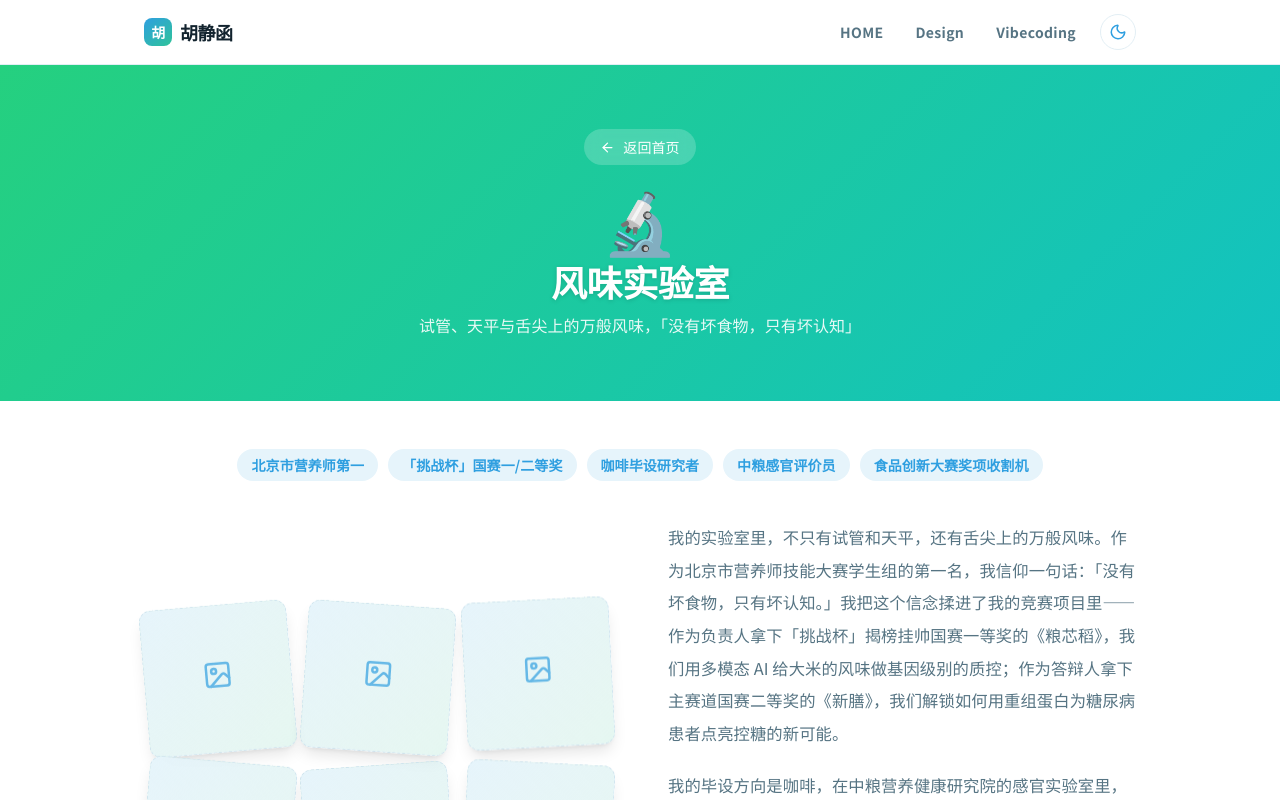
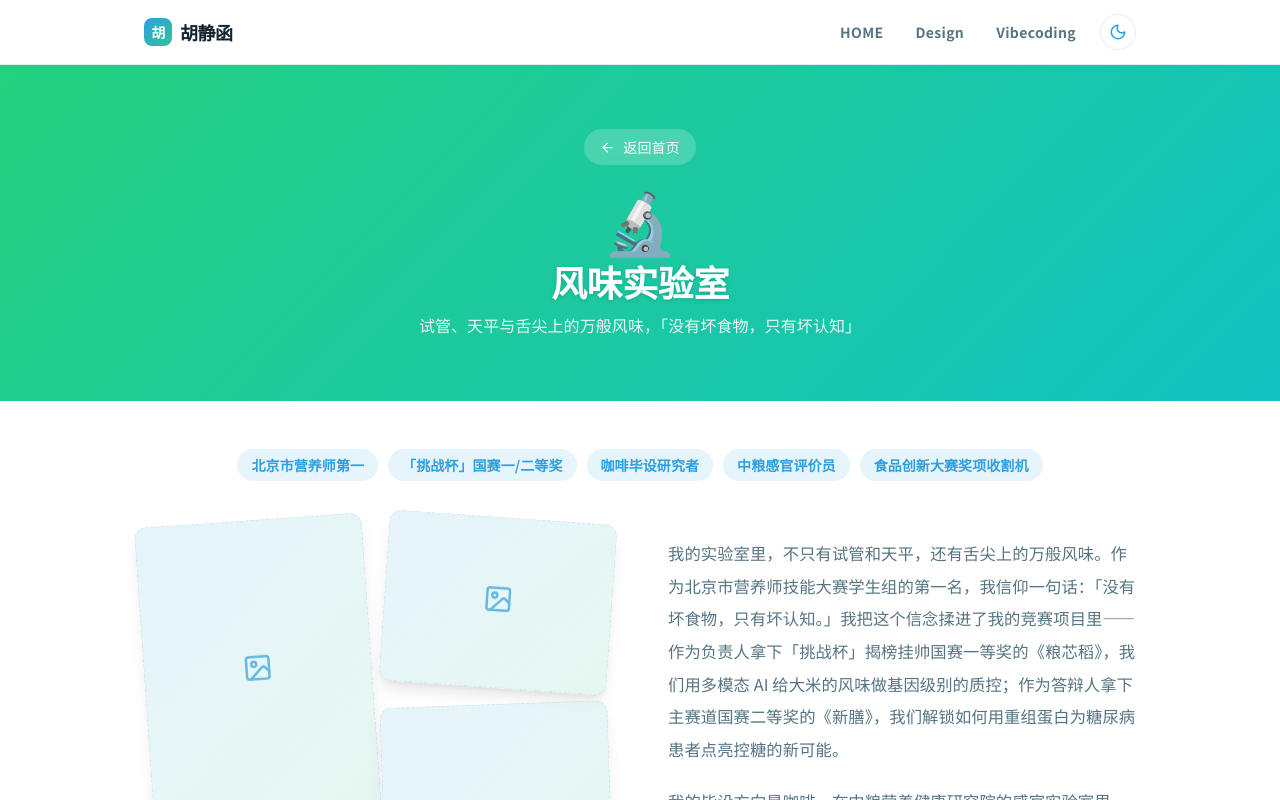
Before and after one commit to hu2976/vercel, a React (Vite) app: page /story/flavor-lab in a window 1280 px wide. Shown: the top 800 px of the page. Built offline with nearby package versions, Linux system fonts and the light colour scheme; a web font is replaced by a local one.

Commit message:
story: 图片改瀑布流拼贴墙（大小不一/错落旋转/漂浮/数量自适应），真实图片保留自然比例

```diff
--- a/src/components/ImageFrame.jsx
+++ b/src/components/ImageFrame.jsx
@@ -3,14 +3,15 @@ import { ImageIcon } from 'lucide-react'
 
 // 图片框：有图显示图片，无图或加载失败时显示优雅占位图。
 // props: src, alt, label(占位文案), className, imgClassName
-export default function ImageFrame({ src, alt = '', label = '照片待补充', className = '', imgClassName = '' }) {
+//        placeholderClassName —— 仅占位时额外附加（如固定宽高比），真实图片保留自然比例
+export default function ImageFrame({ src, alt = '', label = '照片待补充', className = '', imgClassName = '', placeholderClassName = '' }) {
   const [failed, setFailed] = useState(false)
   const showPlaceholder = !src || failed
 
   if (showPlaceholder) {
     return (
       <div
-        className={`relative flex flex-col items-center justify-center gap-2 overflow-hidden ${className}`}
+        className={`relative flex flex-col items-center justify-center gap-2 overflow-hidden ${className} ${placeholderClassName}`}
         style={{
           background:
             'linear-gradient(135deg, var(--accent-soft), color-mix(in srgb, var(--accent-2) 14%, transparent))',
--- a/src/pages/Story.jsx
+++ b/src/pages/Story.jsx
@@ -10,34 +10,30 @@ const bubbleGradients = {
   intern: ['#a24dff', '#e15bff'],
 }
 
-const rotSeq = [-5, 4, -3, 5, -4, 3, -6, 4, -4]
-
-// 取第 i 张配图（没有则占位）
+// 大小不一的宽高比 + 轻微旋转，营造错落灵动感
+const aspects = ['aspect-[3/4]', 'aspect-square', 'aspect-[4/5]', 'aspect-[4/3]', 'aspect-[5/6]', 'aspect-square', 'aspect-[3/4]', 'aspect-[5/4]']
+const rotSeq = [-4, 3, -3, 4, -2, 3, -5, 2, -3]
+const range = (a, b) => Array.from({ length: Math.max(0, b - a) }, (_, i) => a + i)
 const img = (story, i) => (story.gallery && story.gallery[i]) || null
 
-// 小图：外层漂浮（translateY），内层轻微旋转，互不冲突
-function Thumb({ src, i = 0, aspect = 'aspect-square' }) {
+// 瀑布流拼贴墙：数量自适应、尺寸错落、旋转+漂浮
+function Collage({ story, indices, className = '' }) {
   return (
-    <div className="floaty inline-block w-full" style={{ animationDuration: `${5.4 + (i % 4) * 0.5}s`, animationDelay: `${(i % 3) * 0.3}s` }}>
-      <div style={{ transform: `rotate(${rotSeq[i % rotSeq.length]}deg)` }}>
-        <ImageFrame
-          src={src}
-          label=""
-          className={`${aspect} w-full overflow-hidden rounded-xl shadow-lg`}
-          imgClassName="h-full w-full rounded-xl object-cover"
-        />
-      </div>
-    </div>
-  )
-}
-
-// 小图网格（默认渲染至少 6 张，gallery 更多则全展示）
-function PhotoGrid({ story, cols = 'grid-cols-2', min = 6, start = 0 }) {
-  const total = Math.max(min, (story.gallery?.length || 0) - start)
-  return (
-    <div className={`grid ${cols} gap-3`}>
-      {Array.from({ length: total }).map((_, k) => (
-        <Thumb key={k} src={img(story, start + k)} i={start + k} />
+    <div className={className} style={{ columnGap: '0.75rem' }}>
+      {indices.map((idx, k) => (
+        <div key={idx} className="mb-3 break-inside-avoid">
+          <div className="floaty" style={{ animationDuration: `${5.2 + (k % 4) * 0.6}s`, animationDelay: `${(k % 3) * 0.35}s` }}>
+            <div style={{ transform: `rotate(${rotSeq[k % rotSeq.length]}deg)` }}>
+              <ImageFrame
+                src={img(story, idx)}
+                label=""
+                className="block w-full overflow-hidden rounded-xl shadow-lg"
+                imgClassName="block h-auto w-full rounded-xl"
+                placeholderClassName={aspects[k % aspects.length]}
+              />
+            </div>
+          </div>
+        </div>
       ))}
     </div>
   )
@@ -53,48 +49,42 @@ function Paragraphs({ paragraphs, className = '' }) {
   )
 }
 
-/* 布局 A —— 聚光灯：文字居中，两侧各 3 张小图 */
+const galLen = (s) => s.gallery?.length || 0
+
+/* 布局 A —— 聚光灯：文字居中，拼贴图片分列两侧（四周环绕） */
 function LayoutCentered({ story }) {
+  const total = Math.max(8, galLen(story))
+  const h = Math.ceil(total / 2)
   return (
-    <>
-      <div className="grid gap-8 lg:grid-cols-[0.72fr_1.7fr_0.72fr] lg:items-center">
-        <div className="hidden flex-col gap-4 lg:flex">
-          {[0, 1, 2].map((i) => <Thumb key={i} src={img(story, i)} i={i} />)}
-        </div>
-        <Paragraphs paragraphs={story.paragraphs} className="mx-auto max-w-xl" />
-        <div className="hidden flex-col gap-4 lg:flex">
-          {[3, 4, 5].map((i) => <Thumb key={i} src={img(story, i)} i={i} />)}
-        </div>
-      </div>
-      <div className="mt-8 grid grid-cols-3 gap-3 lg:hidden">
-        {[0, 1, 2, 3, 4, 5].map((i) => <Thumb key={i} src={img(story, i)} i={i} />)}
-      </div>
-    </>
-  )
-}
-
-/* 布局 B/C —— 一侧整块文字，一侧 6+ 张小图网格 */
-function LayoutSide({ story, imagesLeft = false }) {
-  const text = <Paragraphs paragraphs={story.paragraphs} />
-  const grid = <PhotoGrid story={story} cols="grid-cols-3" min={6} />
-  return (
-    <div className="grid items-center gap-10 lg:grid-cols-2 lg:gap-14">
-      {imagesLeft ? <>{grid}{text}</> : <>{text}{grid}</>}
+    <div className="grid gap-6 lg:grid-cols-[0.85fr_1.55fr_0.85fr] lg:items-start">
+      <Collage story={story} indices={range(0, h)} className="columns-2 lg:columns-1" />
+      <Paragraphs paragraphs={story.paragraphs} className="mx-auto max-w-xl lg:pt-8" />
+      <Collage story={story} indices={range(h, total)} className="columns-2 lg:columns-1" />
     </div>
   )
 }
 
-/* 布局 D —— 职场练习生：文字整块居中，图片在上、下方 */
+/* 布局 B/C —— 一侧整块文字，一侧瀑布流拼贴 */
+function LayoutSide({ story, imagesLeft = false }) {
+  const total = Math.max(7, galLen(story))
+  const text = <Paragraphs paragraphs={story.paragraphs} className="lg:pt-4" />
+  const wall = <Collage story={story} indices={range(0, total)} className="columns-2 sm:columns-3 lg:columns-2" />
+  return (
+    <div className="grid gap-10 lg:grid-cols-2 lg:items-start lg:gap-14">
+      {imagesLeft ? <>{wall}{text}</> : <>{text}{wall}</>}
+    </div>
+  )
+}
+
+/* 布局 D —— 职场练习生：文字整块居中，拼贴图片在上、下方 */
 function LayoutTopBottom({ story }) {
+  const total = Math.max(8, galLen(story))
+  const h = Math.ceil(total / 2)
   return (
-    <div className="mx-auto max-w-3xl">
-      <div className="mx-auto mb-8 grid max-w-xl grid-cols-3 gap-3">
-        {[0, 1, 2].map((i) => <Thumb key={i} src={img(story, i)} i={i} aspect="aspect-[4/3]" />)}
-      </div>
+    <div className="mx-auto max-w-4xl">
+      <Collage story={story} indices={range(0, h)} className="mb-10 columns-3 sm:columns-4" />
       <Paragraphs paragraphs={story.paragraphs} className="mx-auto max-w-2xl" />
-      <div className="mx-auto mt-8 grid max-w-xl grid-cols-3 gap-3">
-        {[3, 4, 5].map((i) => <Thumb key={i} src={img(story, i)} i={i} aspect="aspect-[4/3]" />)}
-      </div>
+      <Collage story={story} indices={range(h, total)} className="mt-10 columns-3 sm:columns-4" />
     </div>
   )
 }
```
